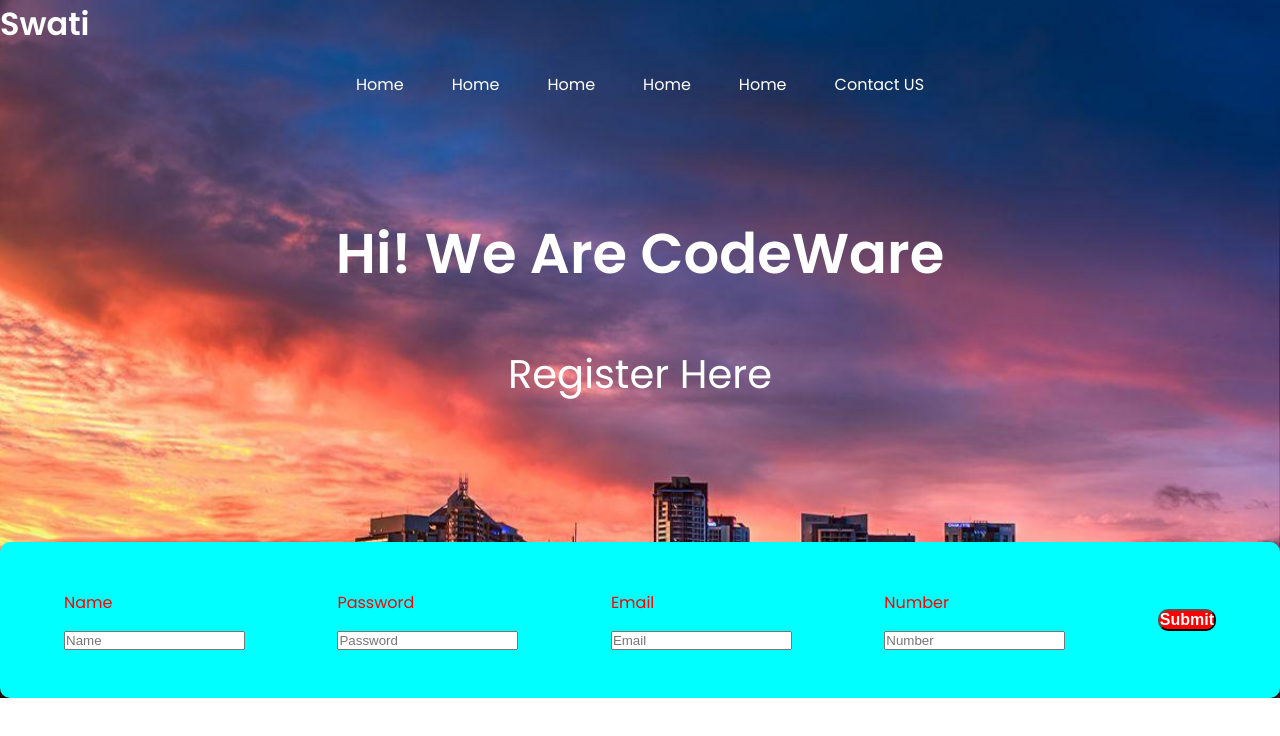
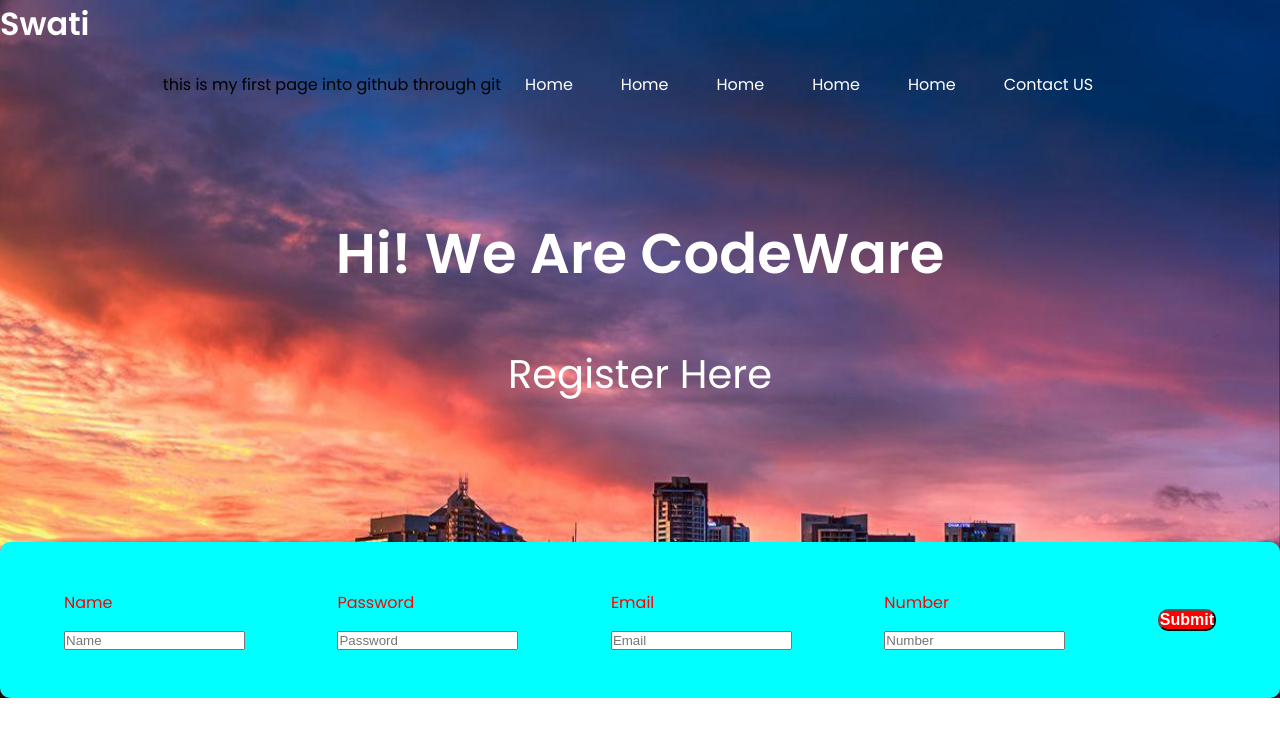
Before and after one commit to SwatiRawat007/projects.tourtravel, a plain HTML site: page index.html in a window 1280 px wide. Drawn offline with Linux system fonts and the light colour scheme.

Commit message:
p tag info

```diff
--- a/index.html
+++ b/index.html
@@ -16,6 +16,7 @@
           <a href="">Swati</a>
         </div>
         <ul class="nav-links">
+          <p>this is my first page into github through git</p>
           <li class=""><a href="">Home</a></li>
           <li class=""><a href="">Home</a></li>
           <li class=""><a href="">Home</a></li>
```
